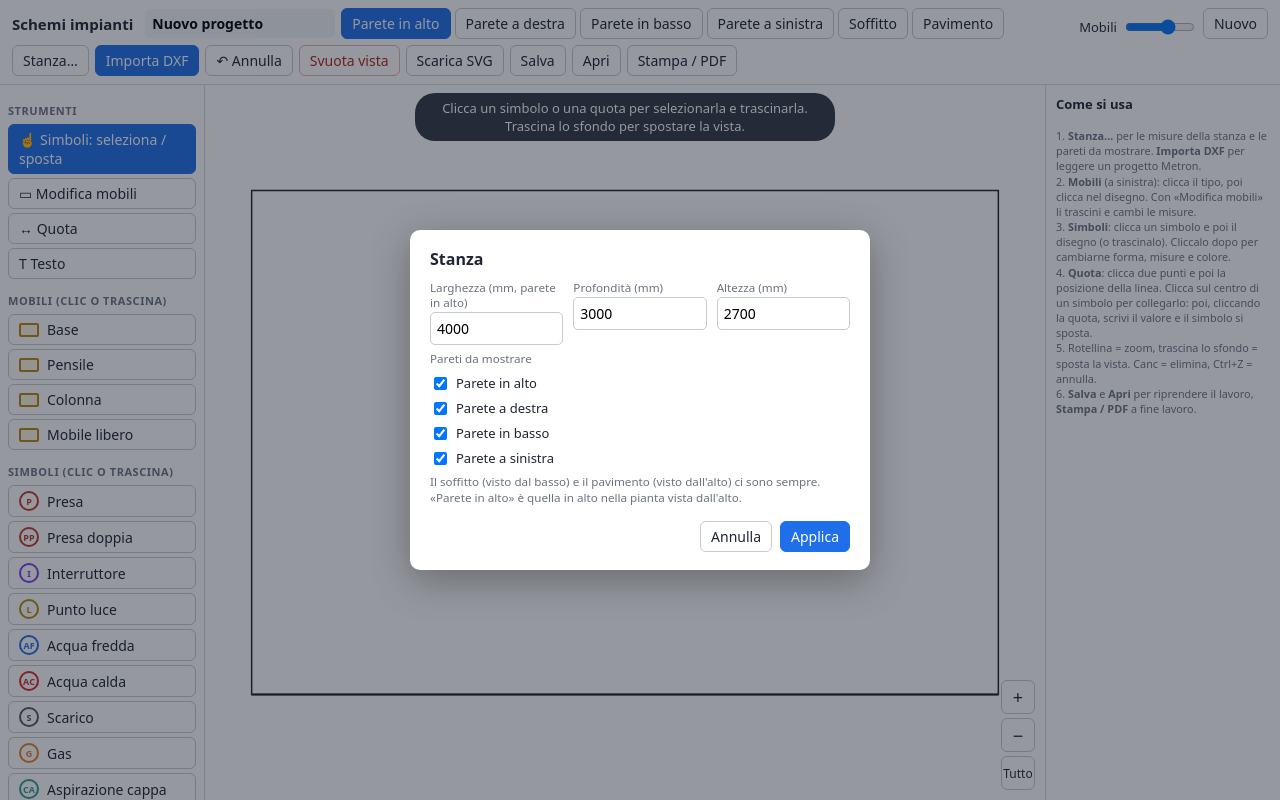
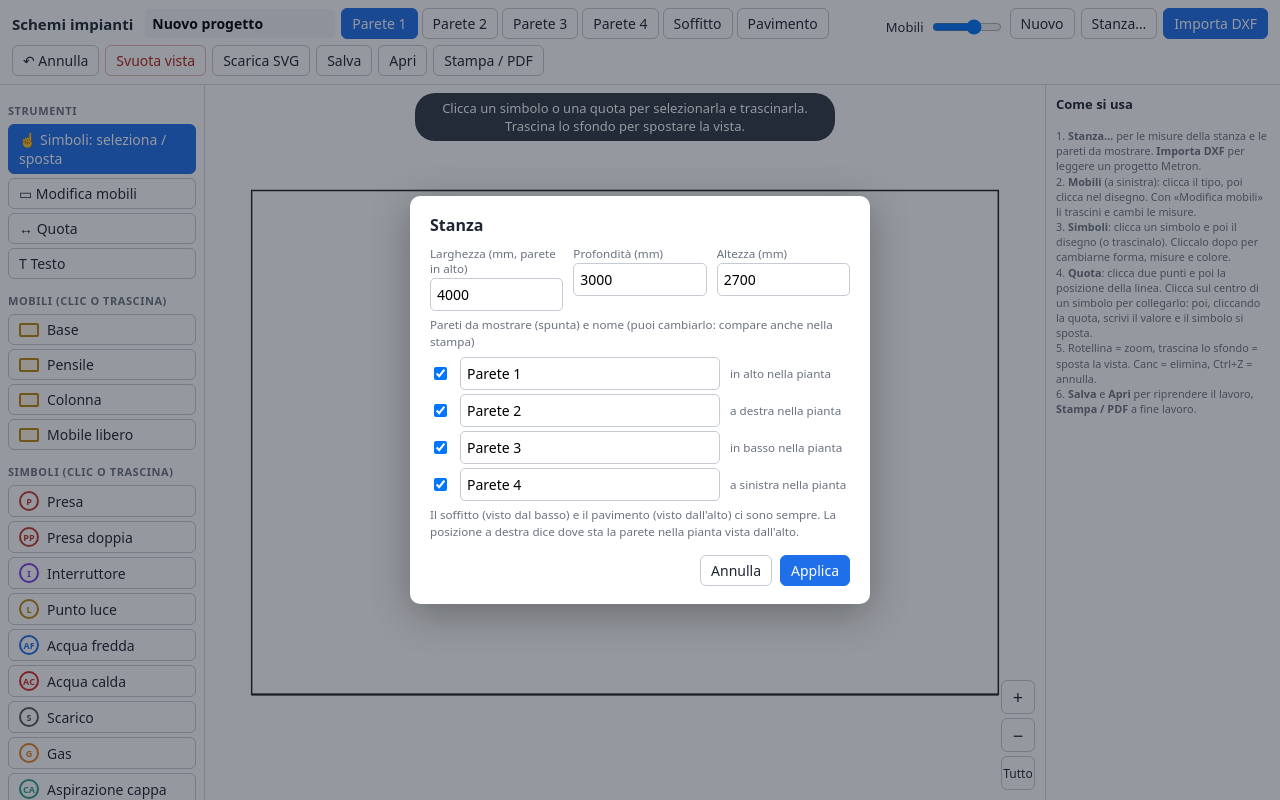
Before and after one commit to Marcopeli84/schemi-impianti, a plain HTML site: page index.html in a window 1280 px wide. Both pictures are taken after a click on the button "Nuovo". Drawn offline with Linux system fonts and the light colour scheme.

Commit message:
Pareti rinominabili (Parete 1, 2...), si parte sempre da un nuovo progetto
Co-Authored-By: Claude Sonnet 5.5 <noreply@anthropic.com>
Claude-Session: https://claude.ai/code/session_01XCgPmY3PsGms8NuNZVpzUR

```diff
--- a/index.html
+++ b/index.html
@@ -155,10 +155,12 @@ function workerMain(){
 
 /* ====================== stato ====================== */
 const BAND=800,MIN_PARETE=900,KEY='schemi-impianti-v2';
-const NM={ymax:'Parete in alto',xmax:'Parete a destra',ymin:'Parete in basso',xmin:'Parete a sinistra'};
+const POSN={ymax:'in alto nella pianta',xmax:'a destra nella pianta',ymin:'in basso nella pianta',xmin:'a sinistra nella pianta'};
+const DEFN={ymax:'Parete 1',xmax:'Parete 2',ymin:'Parete 3',xmin:'Parete 4'};
+const NM=new Proxy({},{get:(_,k)=>(S.names&&S.names[k])||DEFN[k]});
 const WALLS=['ymax','xmax','ymin','xmin'];
 const $=id=>document.getElementById(id),svg=$('svg');
-function newState(){return {v:2,nome:'Nuovo progetto',room:{x0:0,y0:0,x1:4000,y1:3000,h:2700},show:{ymax:true,xmax:true,ymin:true,xmin:true},wr:{},pieces:[],
+function newState(){return {v:2,nome:'Nuovo progetto',room:{x0:0,y0:0,x1:4000,y1:3000,h:2700},show:{ymax:true,xmax:true,ymin:true,xmin:true},names:{},wr:{},pieces:[],
  ann:{ymax:[],xmax:[],ymin:[],xmin:[],C:[],D:[]},flip:false,ref:{h:'L',v:'p'},nid:1,pid:1};}
 let S=newState(),ann=S.ann,VIEWS={},cur='D',tool='sel',sym='P',pre='B',snapOn=true,sel=null,selP=null,hist=[],vb={},dim=null,mouse=null,drag=null,OP=.7;
 const SYM={
@@ -178,7 +180,7 @@ function buildViews(){
   ymin:{d:[-R.x1,-R.x0],f:p=>p.y0<R.y0+BAND,r:p=>[-p.x1,p.z0,-p.x0,p.z1],mv:(p,a,b)=>{p.x0-=a;p.x1-=a;p.z0+=b;p.z1+=b;},mk:(u0,u1,z0,z1,d)=>({x0:-u1,x1:-u0,y0:R.y0,y1:R.y0+d,z0,z1})},
   xmin:{d:[R.y0,R.y1],f:p=>p.x0<R.x0+BAND,r:p=>[p.y0,p.z0,p.y1,p.z1],mv:(p,a,b)=>{p.y0+=a;p.y1+=a;p.z0+=b;p.z1+=b;},mk:(u0,u1,z0,z1,d)=>({y0:u0,y1:u1,x0:R.x0,x1:R.x0+d,z0,z1})}};
  for(const k of WALLS)if(S.show[k]){const d=S.wr[k]||D[k].d;
-  o[k]={n:NM[k],s:'vista frontale della parete '+NM[k].replace('Parete ','')+' nella pianta',lab:'h',f:D[k].f,r:D[k].r,mv:D[k].mv,mk:D[k].mk,fr:[d[0],0,d[1],H]};}
+  o[k]={n:NM[k],s:'vista frontale della parete '+POSN[k],lab:'h',f:D[k].f,r:D[k].r,mv:D[k].mv,mk:D[k].mk,fr:[d[0],0,d[1],H]};}
  const plan={lab:'y',f:()=>true,r:p=>[p.x0,p.y0,p.x1,p.y1],mv:(p,a,b)=>{p.x0+=a;p.x1+=a;p.y0+=b;p.y1+=b;},fr:[R.x0,R.y0,R.x1,R.y1],
   mkp:(u,v,w,d,z0,h)=>({x0:u-w/2,x1:u+w/2,y0:v-d/2,y1:v+d/2,z0,z1:z0+h})};
  o.C={n:'Soffitto',s:'vista dal basso (planimetria soffitto)',...plan};
@@ -257,14 +259,14 @@ function drawOv(){let s='';
 function dimDraft(){if(!dim||!dim.p2||!mouse)return null;return dim.ax==='h'?{ax:'h',a:dim.p1[0],b:dim.p2[0],p1:dim.p1[1],p2:dim.p2[1],off:mouse[1]}:{ax:'v',a:dim.p1[1],b:dim.p2[1],p1:dim.p1[0],p2:dim.p2[0],off:mouse[0]};}
 
 /* ====================== storia, salvataggio automatico ====================== */
-function snapJ(){return JSON.stringify({room:S.room,show:S.show,wr:S.wr,pieces:S.pieces,ann:S.ann,nid:S.nid,pid:S.pid,nome:S.nome});}
+function snapJ(){return JSON.stringify({room:S.room,show:S.show,names:S.names,wr:S.wr,pieces:S.pieces,ann:S.ann,nid:S.nid,pid:S.pid,nome:S.nome});}
 function push(){hist.push(snapJ());if(hist.length>60)hist.shift();}
 function undo(){if(!hist.length)return;Object.assign(S,JSON.parse(hist.pop()));ann=S.ann;sel=selP=null;$('pn').value=S.nome;rebuild();autosave();}
-function stateText(){return JSON.stringify({app:'schemi-impianti',v:2,nome:S.nome,room:S.room,show:S.show,wr:S.wr,pieces:S.pieces,ann:S.ann,flip:S.flip,ref:S.ref,nid:S.nid,pid:S.pid,ts:Date.now()});}
-function autosave(){try{localStorage.setItem(KEY,stateText());}catch(e){}}
+function stateText(){return JSON.stringify({app:'schemi-impianti',v:2,nome:S.nome,room:S.room,show:S.show,names:S.names,wr:S.wr,pieces:S.pieces,ann:S.ann,flip:S.flip,ref:S.ref,nid:S.nid,pid:S.pid,ts:Date.now()});}
+function autosave(){}
 function loadState(d){
  if(!d||d.v!==2||!Array.isArray(d.pieces)||!d.room||!d.ann)throw new Error('formato');
- const n=newState();S=Object.assign(n,{nome:d.nome||'Progetto',room:d.room,show:Object.assign(n.show,d.show||{}),wr:d.wr||{},pieces:d.pieces,ann:Object.assign(n.ann,d.ann),flip:!!d.flip,ref:d.ref||n.ref});
+ const n=newState();S=Object.assign(n,{nome:d.nome||'Progetto',room:d.room,show:Object.assign(n.show,d.show||{}),names:d.names||{},wr:d.wr||{},pieces:d.pieces,ann:Object.assign(n.ann,d.ann),flip:!!d.flip,ref:d.ref||n.ref});
  for(const v in S.ann)for(const a of S.ann[v]){if(a.t==='s'){const s=SYM[a.k];if(s&&!a.shape){a.shape=s[3];a.w=s[4];a.h=s[5];a.code=s[1];a.color=s[2];}}if(a.t==='d')for(const k of ['r1','r2'])if(typeof a[k]==='number')a[k]={id:a[k],k:'c'};}
  S.nid=Math.max(d.nid||1,1+Math.max(0,...Object.values(S.ann).flat().map(a=>a.id)));
  S.pid=Math.max(d.pid||1,1+Math.max(0,...S.pieces.map(p=>p.id||0)));
@@ -428,6 +430,7 @@ function buildTools(){let h='<h3>Strumenti</h3><button data-t="sel">☝ Simboli:
  $('snap').onchange=e=>{snapOn=e.target.checked;};tb();}
 function buildTabs(){$('tabs').innerHTML=Object.keys(VIEWS).map(k=>`<button data-v="${k}" class="${k===cur?'on':''}" title="${VIEWS[k].s}">${VIEWS[k].n}</button>`).join('');
  $('flipbox').style.display=cur==='C'?'flex':'none';}
+$('tabs').ondblclick=e=>{const b=e.target.closest('button');if(!b||!WALLS.includes(b.dataset.v))return;const k=b.dataset.v,v=prompt('Nome della parete:',NM[k]);if(v&&v.trim()){push();S.names[k]=v.trim();VIEWS[k].n=S.names[k];buildTabs();}};
 $('tabs').onclick=e=>{const b=e.target.closest('button');if(!b)return;go(b.dataset.v);};
 function go(v){cur=v;sel=null;selP=null;dim=null;tool=(tool==='sym'||tool==='pc')?'sel':tool;if(!vb[v])vb[v]=fitVB(v);buildTabs();tb();hint();setVB();drawAll();props();}
 function rebuild(){VIEWS=buildViews();inval();vb={};if(!VIEWS[cur])cur='D';go(cur);}
@@ -454,14 +457,15 @@ $('bnew').onclick=()=>{
  push();const n=newState();n.nid=S.nid;n.pid=S.pid;S=n;ann=S.ann;$('pn').value=S.nome;$('flip').checked=false;sel=selP=null;rebuild();autosave();roomDlg();};
 function roomDlg(){const R=S.room;
  modal(`<h2>Stanza</h2><div class="f"><div><small>Larghezza (mm, parete in alto)</small><input type="number" id="rw" step="10" value="${R.x1-R.x0}"></div><div><small>Profondità (mm)</small><input type="number" id="rd" step="10" value="${R.y1-R.y0}"></div><div><small>Altezza (mm)</small><input type="number" id="rhh" step="10" value="${R.h}"></div></div>
- <p><small>Pareti da mostrare</small>${WALLS.map(k=>`<label class="ck"><input type="checkbox" data-w="${k}"${S.show[k]?' checked':''}> ${NM[k]}</label>`).join('')}</p>
- <p><small>Il soffitto (visto dal basso) e il pavimento (visto dall'alto) ci sono sempre. «Parete in alto» è quella in alto nella pianta vista dall'alto.</small></p>
+ <p><small>Pareti da mostrare (spunta) e nome (puoi cambiarlo: compare anche nella stampa)</small>${WALLS.map(k=>`<div class="f" style="align-items:center;margin:4px 0"><label class="ck" style="margin:0;flex:none"><input type="checkbox" data-w="${k}"${S.show[k]?' checked':''}></label><input type="text" data-n="${k}" value="${esc(NM[k])}" style="flex:1"><small style="margin:0;flex:none;width:120px">${POSN[k]}</small></div>`).join('')}</p>
+ <p><small>Il soffitto (visto dal basso) e il pavimento (visto dall'alto) ci sono sempre. La posizione a destra dice dove sta la parete nella pianta vista dall'alto.</small></p>
  <div class="acts"><button id="rc">Annulla</button><button id="rok" class="pri">Applica</button></div>`);
  $('rc').onclick=closeModal;
  $('rok').onclick=()=>{const w=Math.max(500,+$('rw').value||0),d=Math.max(500,+$('rd').value||0),h=Math.max(1000,+$('rhh').value||0);
   push();const ch=(w!==R.x1-R.x0)||(d!==R.y1-R.y0);
   S.room={x0:R.x0,y0:R.y0,x1:R.x0+w,y1:R.y0+d,h};if(ch)S.wr={};
   document.querySelectorAll('[data-w]').forEach(c=>{S.show[c.dataset.w]=c.checked;});
+  document.querySelectorAll('[data-n]').forEach(c=>{S.names[c.dataset.n]=c.value.trim()||DEFN[c.dataset.n];});
   closeModal();rebuild();autosave();};}
 $('broom').onclick=roomDlg;
 
@@ -500,7 +504,7 @@ function importDone(f,m){
  const have=Object.values(ann).some(a=>a.length)||S.pieces.length;
  const sk=Object.entries(m.skipped).sort((a,b)=>b[1]-a[1]).slice(0,6).map(([k,v])=>k+' ('+v+')').join(', ');
  modal(`<h2>DXF letto</h2><p><b>${pcs.length}</b> elementi (${m.cnt.S} solidi, ${m.cnt.P} mesh). Ingombro <b>${ext.xmax-ext.xmin} × ${ext.ymax-ext.ymin} mm</b>, altezza massima ${Math.round(zmax)} mm.${sk?`<br><small>Tipi ignorati: ${esc(sk)}</small>`:''}</p>
- <p><small>Pareti con mobili (proposte già spuntate)</small>${cand.map(c=>`<label class="ck"><input type="checkbox" data-w="${c.k}"${prop.includes(c)?' checked':''}> ${NM[c.k]} — mobili per ${Math.round(c.cop)} mm</label>`).join('')}</p>
+ <p><small>Pareti con mobili (proposte già spuntate)</small>${cand.map(c=>`<label class="ck"><input type="checkbox" data-w="${c.k}"${prop.includes(c)?' checked':''}> Parete ${POSN[c.k]} — mobili per ${Math.round(c.cop)} mm</label>`).join('')}</p>
  ${have?`<label class="ck"><input type="checkbox" id="keep"> Tieni i simboli e le quote già disegnati</label><p><small>Sostituisco stanza e mobili con quelli del DXF. Se non spunti, anche simboli e quote ripartono da zero. Con Annulla torni al progetto di prima.</small></p>`:''}
  <div class="acts"><button id="ic">Annulla</button><button id="iok" class="pri">Importa</button></div>`);
  $('ic').onclick=closeModal;
@@ -509,6 +513,7 @@ function importDone(f,m){
   n.nome=f.name.replace(/\.dxf$/i,'');n.room={x0:ext.xmin,y0:ext.ymin,x1:ext.xmax,y1:ext.ymax,h:H};
   n.show={ymax:false,xmax:false,ymin:false,xmin:false};for(const k of chosen)n.show[k]=true;
   for(const c of cand)if(n.show[c.k])n.wr[c.k]=[Math.floor(c.umin),Math.ceil(c.umax)];
+  {let i=1;for(const k of [...WALLS.filter(k=>chosen.includes(k)),...WALLS.filter(k=>!chosen.includes(k))])n.names[k]='Parete '+i++;}
   n.pid=1;n.pieces=pcs.map(p=>({id:n.pid++,x0:p[0],y0:p[1],z0:p[2],x1:p[3],y1:p[4],z1:p[5],t:p[6]}));
   n.nid=S.nid;if(keep){for(const k in old)n.ann[k]=old[k];}
   S=n;ann=S.ann;$('pn').value=S.nome;$('flip').checked=false;sel=selP=null;tool='sel';closeModal();cur='D';rebuild();autosave();};}
@@ -519,8 +524,7 @@ addEventListener('drop',e=>{$('dz').style.display='none';const f=e.dataTransfer&
  if(/\.dxf$/i.test(f.name)||/\.dwg$/i.test(f.name))importDxf(f);else if(/\.json$/i.test(f.name))f.text().then(openText);});
 
 /* ====================== avvio ====================== */
-{try{const s=localStorage.getItem(KEY);if(s)loadState(JSON.parse(s));}catch(e){S=newState();ann=S.ann;}
- $('pn').value=S.nome;$('flip').checked=S.flip;}
+{$('pn').value=S.nome;$('flip').checked=S.flip;}
 buildTools();VIEWS=buildViews();cur=VIEWS.D?'D':Object.keys(VIEWS)[0];cur=VIEWS.ymax?'ymax':cur;go(cur);
 window.__t={get S(){return S;},get cur(){return cur;},get ann(){return ann;},importDxf,workerMain};
 </script></body></html>
```
